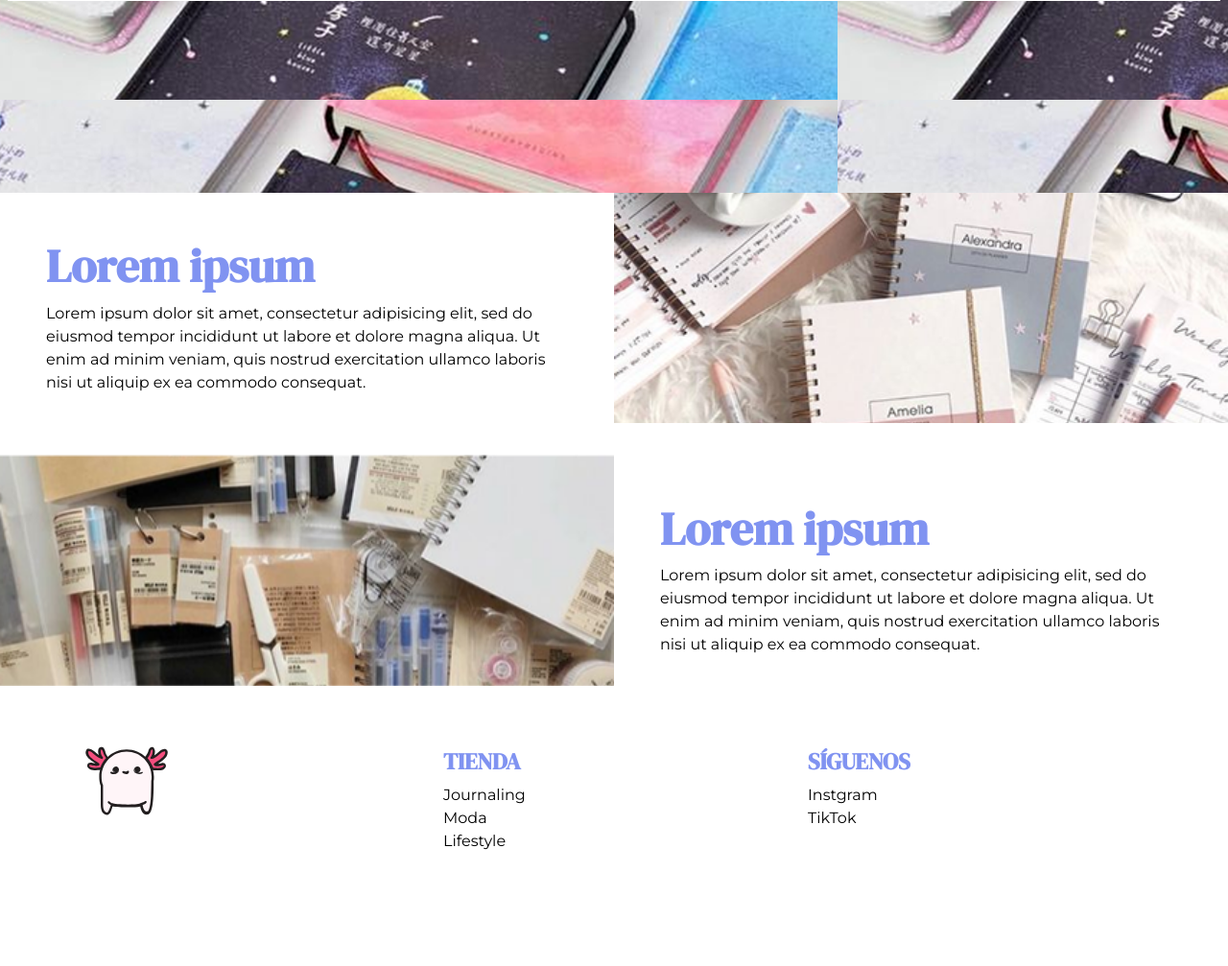
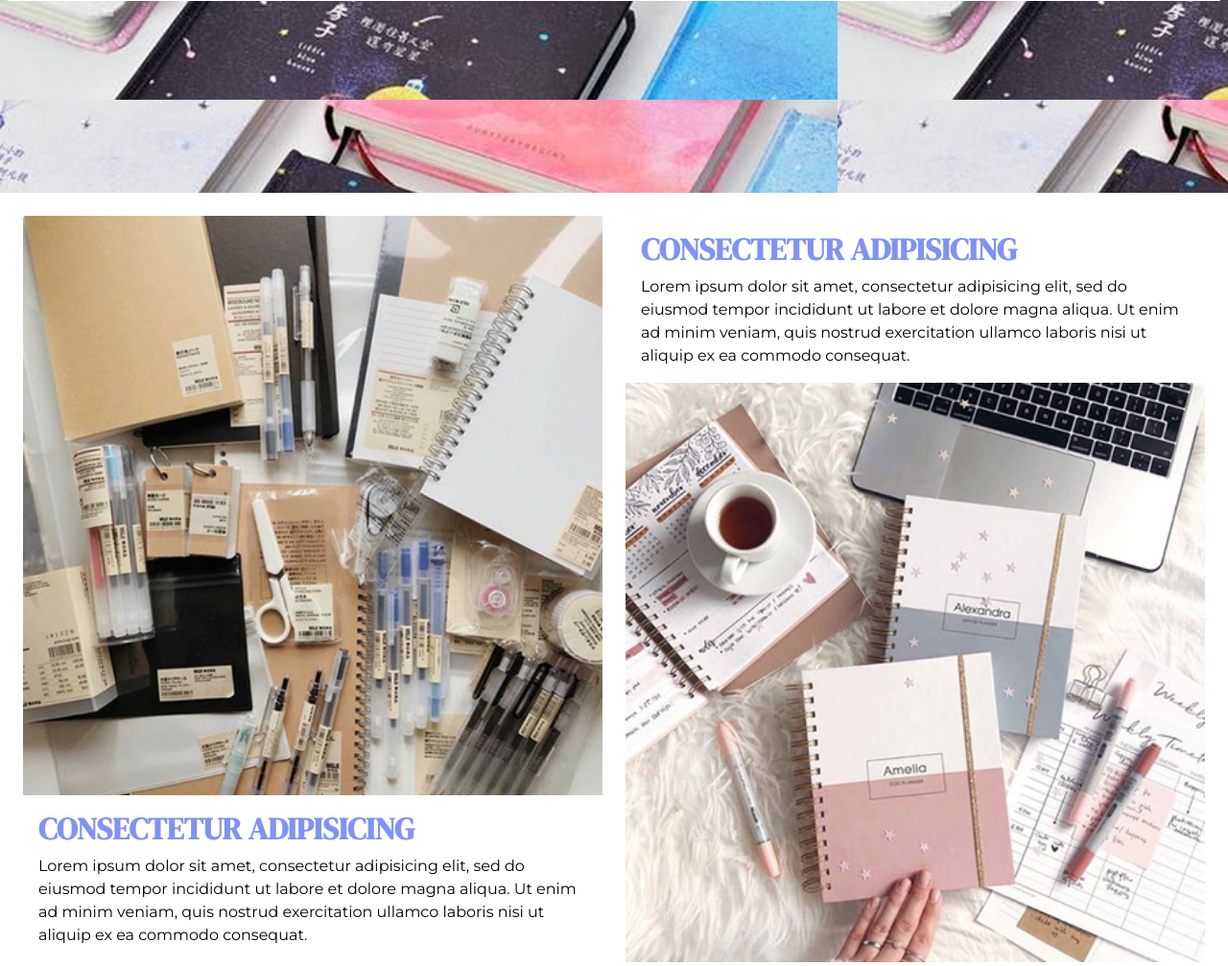
Before and after one commit to cdarko34/Axolot-store-responsive, a plain HTML site: page views/about.html in a window 1280 px wide. Shown: the part 315-1322 px from the top of the page at 96% size. Before the commit the page ends 1220 px from the top, so only its background shows below. Drawn offline with nearby package versions, Linux system fonts and the light colour scheme.

Commit message:
subida about

```diff
--- a/views/about.html
+++ b/views/about.html
@@ -21,7 +21,7 @@
 	<!--ends google fonts-->
 </head>
 <body>
-<header class="d-flex flex-column align-items-center" id="purple-bg">
+    <header class="d-flex flex-column align-items-center" id="purple-bg">
         <!-- Starts nav bg-->
       <nav class="navbar navbar-expand-lg navbar-dark">
         <div class="container-fluid m-0">
@@ -66,9 +66,8 @@
       </nav>
     </header>
 
-  <!-- Background image -->
+  <!-- Starts Banner -->
   <div class="px-2 py-5 text-center bg-image" style="background-image: url(../img/about-image.png); height: 400px;">
-
     <div class="mask border border-white border-3 p-3 text-focus-in">
       <div class="d-flex justify-content-center align-items-center h-100 bg-white">
         <div class="text-white">
@@ -78,27 +77,25 @@
       </div>
     </div>
   </div>
-  <!-- Background image -->
+
+  <div class="row p-4">
+    <div class="card border-0 col-lg-6 col-md-12 col-sm-12 h-50">
+      <img src="../img/about-img-1.png" class="card-img-top" alt="...">
+      <div class="card-body">
+        <h2 class="card-title text-uppercase text">consectetur adipisicing</h2>
+        <p class="card-text">Lorem ipsum dolor sit amet, consectetur adipisicing elit, sed do eiusmod tempor incididunt ut labore et dolore magna aliqua. Ut enim ad minim veniam, quis nostrud exercitation ullamco laboris nisi ut aliquip ex ea commodo consequat.</p>
+      </div>
+    </div>
 
 
-	<div id="about-wrapper">
-
-		<section id="about-img-1">
-		</section>
-
-		<section id="about-img-2">
-		</section>
-
-		<section id="about-text-1">
-		  	<h1>Lorem ipsum</h1>
-		  	<p>Lorem ipsum dolor sit amet, consectetur adipisicing elit, sed do eiusmod tempor incididunt ut labore et dolore magna aliqua. Ut enim ad minim veniam, quis nostrud exercitation ullamco laboris nisi ut aliquip ex ea commodo consequat.</p>
-		</section>
-
-		<section id="about-text-2">
-		  	<h1>Lorem ipsum</h1>
-		  	<p>Lorem ipsum dolor sit amet, consectetur adipisicing elit, sed do eiusmod tempor incididunt ut labore et dolore magna aliqua. Ut enim ad minim veniam, quis nostrud exercitation ullamco laboris nisi ut aliquip ex ea commodo consequat.</p>
-		</section>
-	</div>
+    <div class="card border-0 col-lg-6 col-md-12 col-sm-12 h-50">
+      <div class="card-body">
+        <h2 class="card-title text-uppercase">consectetur adipisicing</h2>
+        <p class="card-text">Lorem ipsum dolor sit amet, consectetur adipisicing elit, sed do eiusmod tempor incididunt ut labore et dolore magna aliqua. Ut enim ad minim veniam, quis nostrud exercitation ullamco laboris nisi ut aliquip ex ea commodo consequat.</p>
+      </div>
+      <img src="../img/about-img-2.png" class="card-img-top" alt="...">
+    </div>
+  </div>
 
   <!--Starts Footer-->
   <footer class="text-center text-md-start mt-3 ">
```
